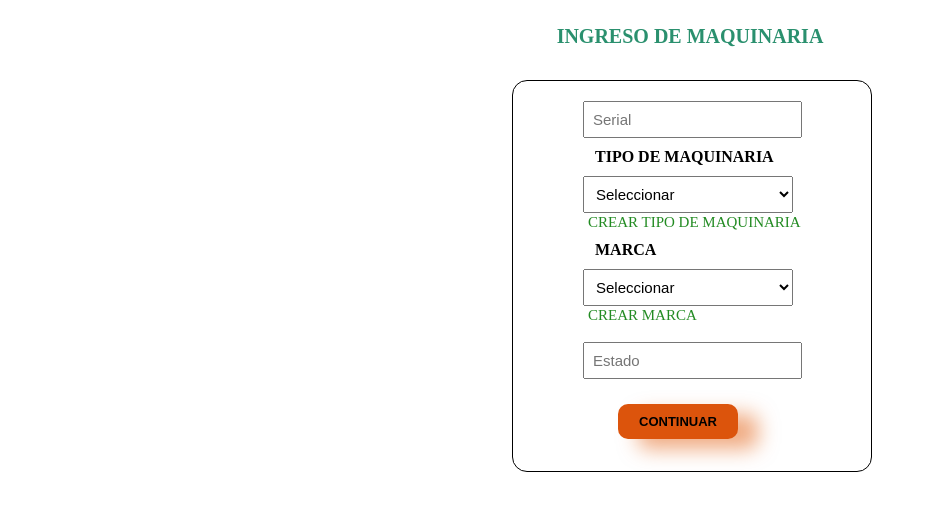
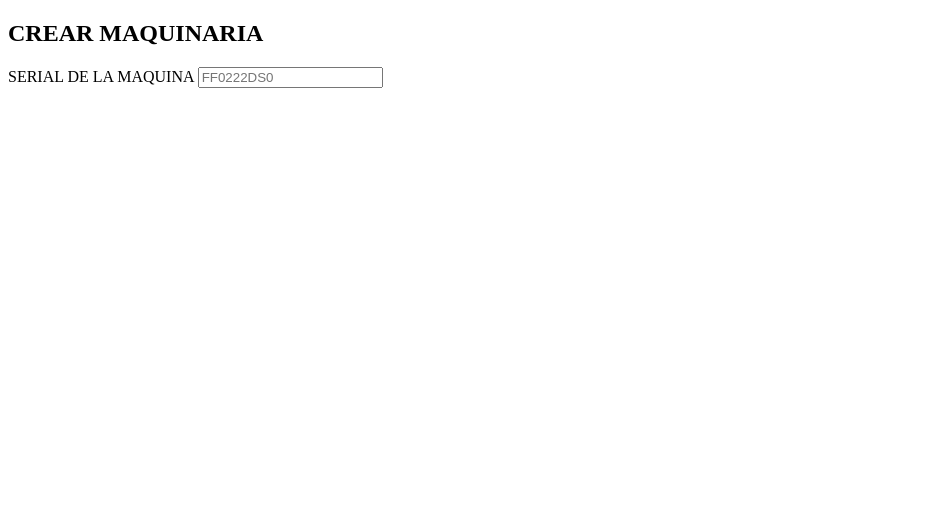
Before and after one commit to HOLWAN-MONTES/proyecto_confeccion, a PHP site: page /php/crear_maquinaria.php in a window 1280 px wide. Shown: the top 511 px of the page, without its empty margins (0-926 px from the left). Run offline with PHP 8.4, Linux system fonts and the light colour scheme.

Commit message:
Revert "crear maquinaria"

```diff
--- a/php/crear_maquinaria.php
+++ b/php/crear_maquinaria.php
@@ -8,37 +8,14 @@ include('../includes/conection.php');
     <meta charset="UTF-8">
     <meta http-equiv="X-UA-Compatible" content="IE=edge">
     <meta name="viewport" content="width=device-width, initial-scale=1.0">
-    <title>Ingreso maquinaria</title>
-    <link rel="stylesheet" href="../styles/crear_maquinaria.css">
+    <title>CREAR MAQUINARIA</title>
 </head>
 <body>
-    <div class="primer_form">
-        <h1 class="titulo_maqui">INGRESO DE MAQUINARIA</h1>
-        <div class="form_reg_maquina">
-            <form action="#" method="POST" autocomplete="off">
-                <input type="text" name="serial" id="serial" placeholder="Serial" required>
-                <br>
-                <label for="maquina">TIPO DE MAQUINARIA</label>
-                <select name="tipo_maquinaria" id="tipo_maquinaria">
-                    <option value="0">Seleccionar</option>
-                </select>
-                <br>
-                <a href="#">CREAR TIPO DE MAQUINARIA</a>
-                <br>
-                <label for="marca">MARCA</label>
-                <select name="marca" id="marca">
-                    <option value="0">Seleccionar</option>
-                </select>
-                <br>
-                <a href="#">CREAR MARCA</a>
-                <br><br>
-                <input type="text" name="estado" id="estado" placeholder="Estado" required>
-                <input type="submit" class="continuar" name="registrar_maquina" id="registrar_maquina" value="CONTINUAR">
-            </form>
-        </div>
+    <H2>CREAR MAQUINARIA</H2>
+    <form method="POST">
+        <label for="serial">SERIAL DE LA MAQUINA</label>
+        <input type="text" name="seria" id="serial" placeholder="FF0222DS0" required>
 
-    </div>
-
-
+    </form>
 </body>
 </html>
--- a/styles/crear_maquinaria.css
+++ /dev/null
@@ -1,71 +0,0 @@
-*{
-    margin: 0;
-    padding: 0;
-}
-body{
-    background-color:#FFFFFF;
-}
-.form_reg_maquina{
-    display: flex;
-    width: 360px;
-    height: 360px;
-    position: absolute;
-    left: 40%;
-    top: 20px;
-}
-.titulo_maqui{
-    margin-top: 25px;
-    margin-left: 100px;
-    font-size: 20px;
-    color: #2A906E;
-    text-align: center;
-}
-form{
-    border: 1px solid #000;
-    width: 350px;
-    height: 350px;
-    padding: 20px;
-    border-radius: 15px;
-    margin-top: 60px;
-}
-form label{
-    padding: 10px;
-    font-weight: bold;
-    display: block;
-    color: black;
-    font-family: serif;
-    margin-left: 52px;
-}
-form input{
-    font-size: 15px;
-    padding: 8px;
-    margin-left: 50px;
-
-}
-form select{
-    width: 210px;
-    font-size: 15px;
-    padding: 8px;
-    margin-left: 50px;
-}
-form a{
-    text-decoration: none;
-    font-size: 15px;
-    margin-left: 55px;
-    color: #228B22;
-}
-.continuar{
-    font-weight: bold;
-    margin-left: 85px;
-    padding: 10px;
-    margin-top: 25px;
-    border: 0;
-    border-radius: 10px;
-    width: 120px;
-    height: 35px;
-    font-size: 13px;
-    cursor: pointer;
-    color: #000;
-    background: #DC540C;
-    box-shadow:20px 10px  20px rgba(226, 87, 6, 0.5);
-}
```
